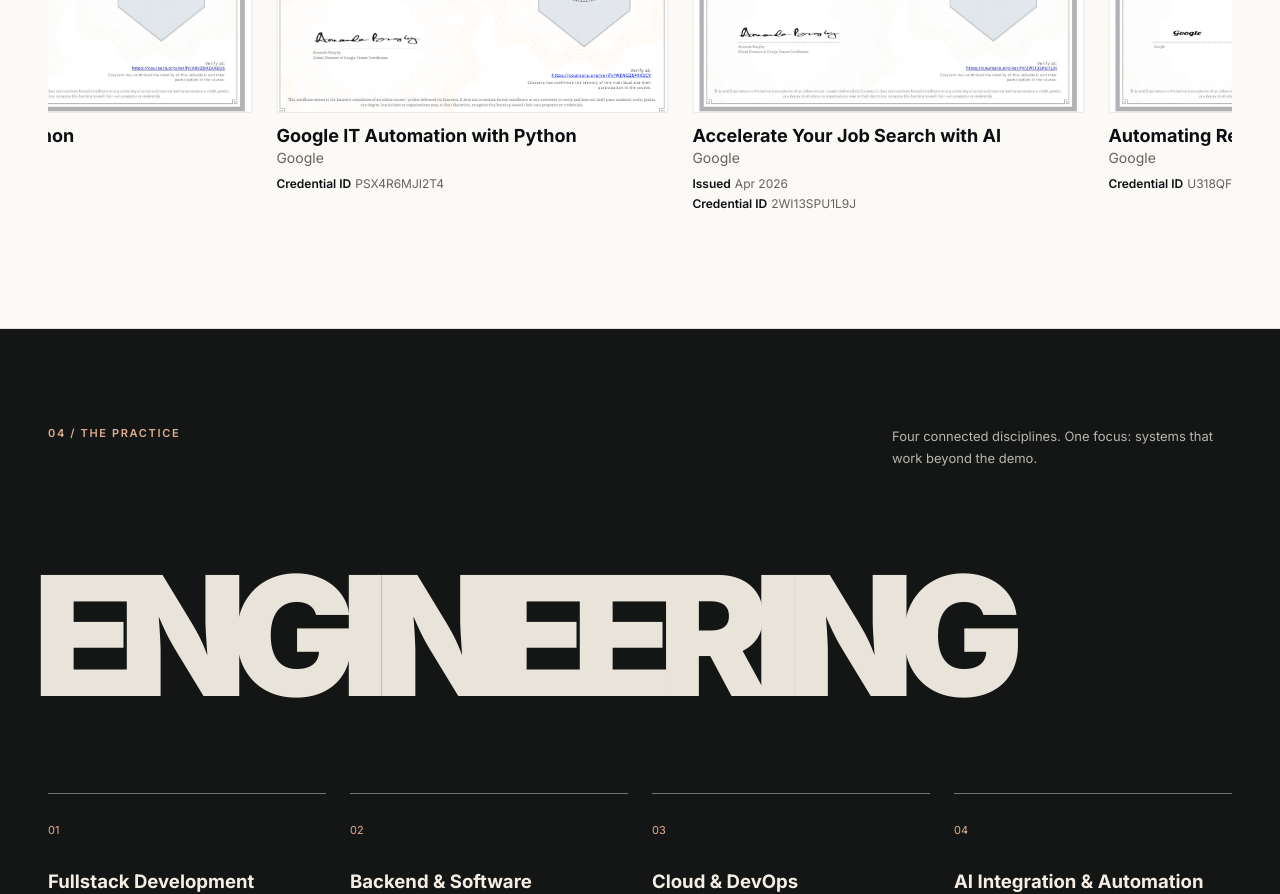
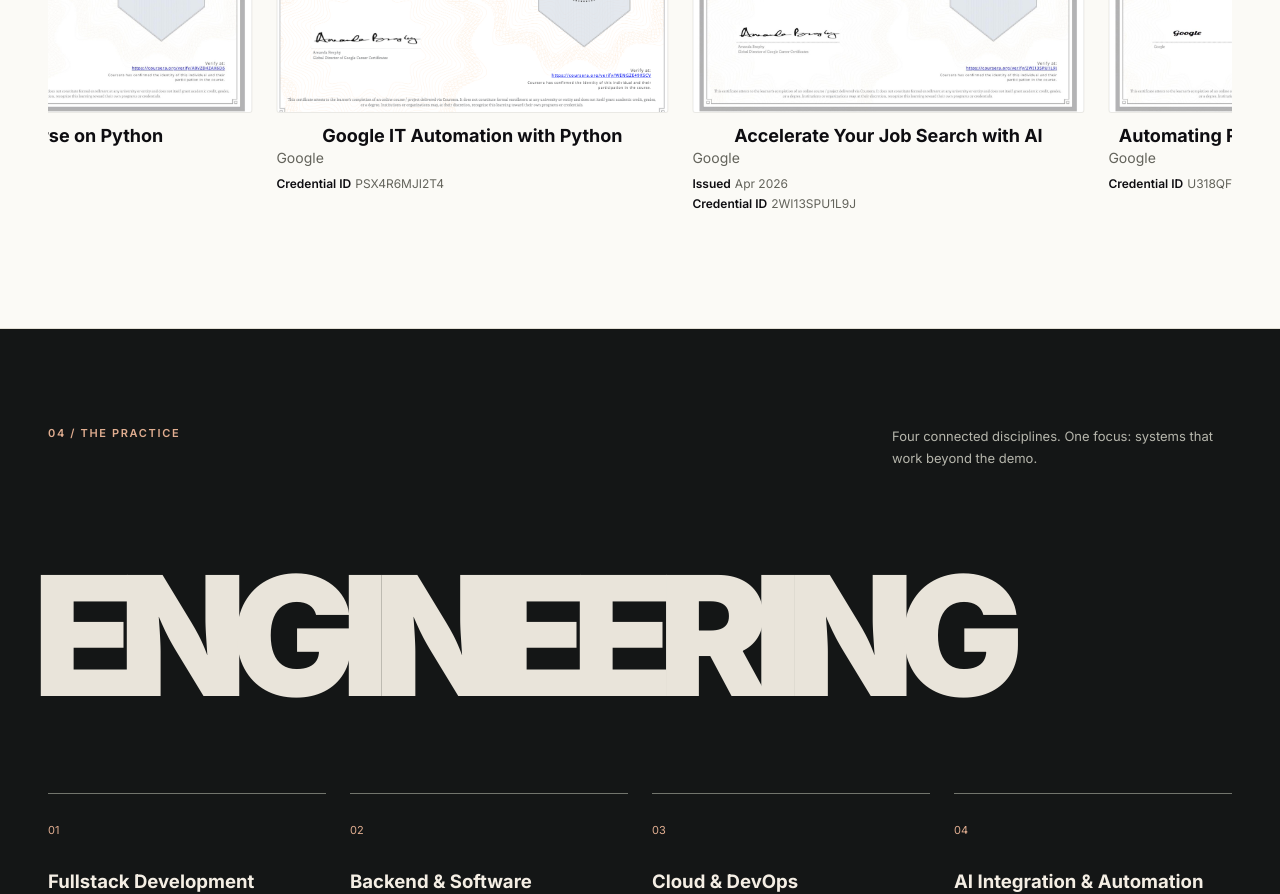
Before and after one commit to imtarget05/portfolio, a Next.js app: page / in a window 1280 px wide. Shown: the part 2880-3774 px from the top of the page. Built offline with nearby package versions, Linux system fonts and the light colour scheme; no server answers; the database is empty.

Commit message:
fix: center certificate title text in licenses section

```diff
--- a/src/components/LicensesCertifications.tsx
+++ b/src/components/LicensesCertifications.tsx
@@ -45,7 +45,7 @@ export function LicensesCertifications() {
         )}
       </div>
       <div className="cert-content mt-3">
-        <h3 className="cert-name font-bold text-foreground text-lg leading-tight">{cert.name[lang]}</h3>
+        <h3 className="cert-name font-bold text-foreground text-lg leading-tight text-center">{cert.name[lang]}</h3>
         <p className="cert-issuer text-sm text-muted-foreground">{cert.issuer[lang]}</p>
         <div className="cert-meta mt-2 space-y-1">
           {cert.date && (
```
